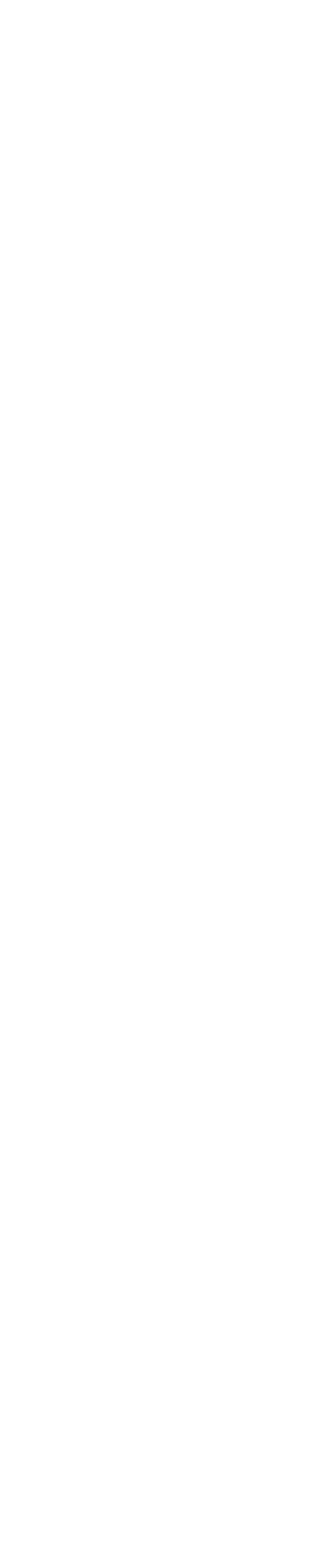
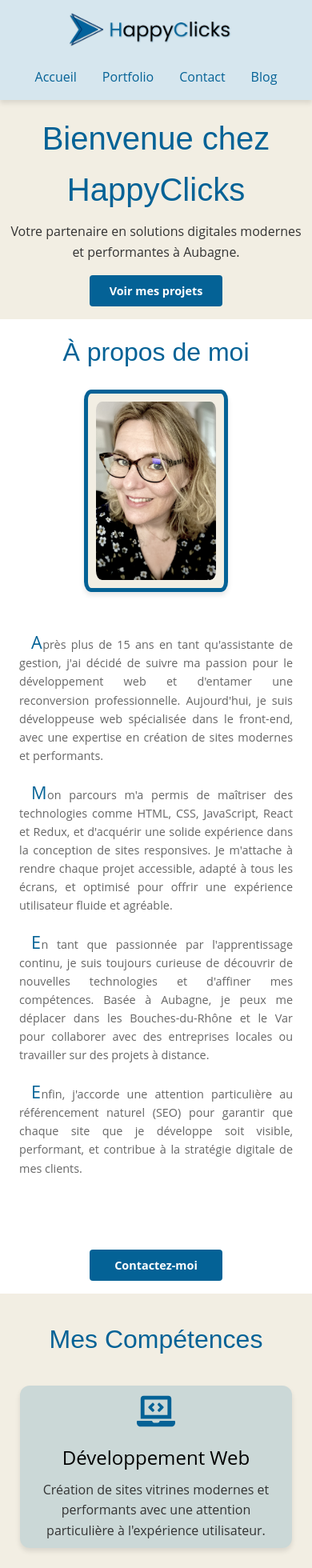
Before and after one commit to CarolineB13/happyclicks, a React (Create React App) app: page / in a window 390 px wide. Shown: the top 1960 px of the page at 80% size. Before the commit the page ends 844 px from the top, so only its background shows below. Built offline with nearby package versions, Linux system fonts and the light colour scheme.

Commit message:
css responsive de home

```diff
--- a/package.json
+++ b/package.json
@@ -2,7 +2,7 @@
   "name": "happyclicks",
   "version": "0.1.0",
   "private": true,
-  "homepage": "https://CarolineB13.github.io/happyclicks",
+  "homepage": "/",
   "dependencies": {
     "@fortawesome/fontawesome-svg-core": "^6.6.0",
     "@fortawesome/free-solid-svg-icons": "^6.6.0",
@@ -17,6 +17,7 @@
     "react": "^18.3.1",
     "react-chartjs-2": "^5.2.0",
     "react-dom": "^18.3.1",
+    "react-icons": "^5.3.0",
     "react-markdown": "^9.0.1",
     "react-router-dom": "^6.28.0",
     "react-scripts": "5.0.1",
--- a/src/app/App.js
+++ b/src/app/App.js
@@ -1,31 +1,28 @@
-import React from 'react';
-import { BrowserRouter as Router, Route, Routes } from 'react-router-dom';
-import Home from '../pages/Home/Home';
+import { BrowserRouter, Routes, Route } from "react-router-dom";
+import Header from '../components/Header/Header';
+import Home from "../pages/Home/Home";
 import Portfolio from '../pages/Portfolio/Portfolio';
 import Contact from '../pages/Contact/Contact';
 import Blog from '../pages/Blog/Blog';
 import BlogPost from '../components/Blog/BlogPost';
-import Header from '../components/Header/Header';
+import NotFound from '../pages/NotFound/NotFound';
 import Footer from '../components/Footer/Footer';
-import NotFound from '../pages/NotFound/NotFound';
 
 function App() {
   return (
-    <Router basename="/happyclicks">
+    <BrowserRouter>
     <Header />
-      <div className="main-content">
       <Routes>
         <Route path="/" element={<Home />} />
-
         <Route path="/portfolio" element={<Portfolio />} />
         <Route path="/contact" element={<Contact />} />
         <Route path="/blog" element={<Blog />} />
         <Route path="/blog/:id" element={<BlogPost />} />
         <Route path="*" element={<NotFound />} /> {/* Route 404 */}
+
       </Routes>
-      </div>
       <Footer />
-    </Router>
+    </BrowserRouter>
   );
 }
 
--- a/src/components/Header/Header.css
+++ b/src/components/Header/Header.css
@@ -29,3 +29,29 @@
 .header .nav-link:hover {
   color: var(--accent-color-2); /* Bleu très foncé au survol pour contraste */
 }
+
+@media screen and (max-width: 768px) {
+  .header {
+    flex-direction: column; /* Change la disposition en colonne */
+    align-items: flex-start; /* Aligne les éléments à gauche */
+    padding: var(--spacing-small); /* Réduit les marges */
+  }
+  .header-logo {
+    display: flex;
+    justify-content: center; /* Centre le logo horizontalement */
+    width: 100%; /* S'assure que le logo occupe une ligne entière */
+  }
+  .header-logo img {
+    height: 60px;
+  }
+  .header-nav {
+    margin : auto;
+  }
+
+  .header-nav .nav-link {
+    display: block; /* Les liens s'affichent en bloc */
+    text-align: center; /* Centrer les liens */
+    width: 100%; /* S'adapte à la largeur */
+    padding: var(--spacing-small); /* Ajoute du padding pour une meilleure cliquabilité */
+  }
+}
--- a/src/components/Services/Services.css
+++ b/src/components/Services/Services.css
@@ -1,31 +1,83 @@
-/* Services.css */
-
+/* Section principale */
 .services-section {
   padding: var(--spacing-large) var(--spacing-medium);
   text-align: center;
-    background-color: var(--primary-color); /* Fond clair */
+  background-color: var(--primary-color); /* Beige clair */
+  overflow-x: hidden;
 }
 
+/* Titre */
 .services-section h2 {
   font-family: var(--font-primary);
-    font-size: 2em;
+  font-size: 2.5em;
   color: var(--accent-color-1);
-    margin-bottom: var(--spacing-medium);
+  margin-bottom: var(--spacing-large);
 }
 
-  .custom-list {
-    list-style: none;
-    padding: 0;
+/* Conteneur de cartes */
+.services-container {
+  display: flex;
+  flex-wrap: wrap;
+  gap: var(--spacing-large);
+  justify-content: center;
+  max-width: 100%;
+  box-sizing: border-box;
 }
 
-  .custom-list li {
-    display: flex;
-    align-items: center;
+/* Carte de service */
+.service-card {
+  background-color: var(--background-secondary-color);
+  border-radius: 12px;
+  padding: var(--spacing-medium);
+  width: 30%;
+  box-shadow: var(--box-shadow);
+  text-align: center;
+  transition: transform 0.3s ease, box-shadow 0.3s ease;
+}
+
+.service-card:hover {
+  transform: translateY(-5px);
+  box-shadow: var(--box-shadow-hover);
+}
+
+/* Icônes */
+.service-icon {
+  font-size: 3em;
+  color: var(--accent-color-1);
   margin-bottom: var(--spacing-small);
 }
 
-  .arrow-icon {
-    margin-right: var(--spacing-small); /* Espace entre la flèche et le texte */
-    width: 16px;
-    height: auto;
+/* Titres des cartes */
+.service-card h3 {
+  font-family: var(--font-secondary);
+  font-size: 1.5em;
+  color: var(--text-color);
+  margin-bottom: var(--spacing-small);
 }
+
+/* Texte des cartes */
+.service-card p {
+  font-family: var(--font-secondary);
+  font-size: 1em;
+  color: var(--text-secondary-color);
+  line-height: 1.6;
+}
+
+/* Responsiveness */
+@media screen and (max-width: 768px) {
+  .services-container {
+    flex-direction: column;
+    gap: var(--spacing-medium);
+    padding: 0 var(--spacing-small);
+  }
+
+  .service-card {
+    width: 95%;
+    margin: auto;
+    margin-bottom: var(--spacing-medium);
+    padding: var(--spacing-small);
+  }
+  .services-section h2 {
+    font-size: 2em;
+  }
+}
--- a/src/components/Services/Services.js
+++ b/src/components/Services/Services.js
@@ -1,20 +1,42 @@
-// src/components/Services.js
 import React from 'react';
 import './Services.css';
 import TechnologiesChart from '../TechnologiesChart/TechnologiesChart';
-import arrowIcon from '../../assets/arrow-icon.png';
+import { FaLaptopCode, FaMobileAlt, FaPalette } from 'react-icons/fa';
 
 function Services() {
   return (
     <section className="services-section">
       <h2>Mes Compétences</h2>
-      <ul className="custom-list">
-        <li><img src={arrowIcon} alt="Flèche" className="arrow-icon" />Création de sites vitrines</li>
-        <li><img src={arrowIcon}  alt="Flèche" className="arrow-icon" />Responsive Design</li>
-        <li><img src={arrowIcon}  alt="Flèche" className="arrow-icon" />Développement front-end (HTML, CSS, JavaScript, React)</li>
-      </ul>
+      <div className="services-container">
+        {/* Carte 1 */}
+        <div className="service-card">
+          <FaLaptopCode className="service-icon" />
+          <h3>Développement Web</h3>
+          <p>
+            Création de sites vitrines modernes et performants avec une attention particulière à l'expérience utilisateur.
+          </p>
+        </div>
 
-      {/* Section des Compétences Techniques avec Barres de Progression */}
+        {/* Carte 2 */}
+        <div className="service-card">
+          <FaMobileAlt className="service-icon" />
+          <h3>Responsive Design</h3>
+          <p>
+            Optimisation pour tous les écrans, du téléphone portable à l'écran d'ordinateur, avec un design adaptatif.
+          </p>
+        </div>
+
+        {/* Carte 3 */}
+        <div className="service-card">
+          <FaPalette className="service-icon" />
+          <h3>Front-End Design</h3>
+          <p>
+            Expertise en HTML, CSS, JavaScript, et React pour des interfaces intuitives et modernes.
+          </p>
+        </div>
+      </div>
+
+      {/* Section des Compétences Techniques */}
       <TechnologiesChart />
     </section>
   );
--- a/src/components/TechnologiesChart/TechnologiesChart.css
+++ b/src/components/TechnologiesChart/TechnologiesChart.css
@@ -14,4 +14,12 @@
     font-family: var(--font-primary);
     color: var(--accent-color-1);
     margin-bottom: var(--spacing-large);
+    font-size: 2.5em;
   }
+
+  @media screen and (max-width: 768px) {
+    .technologies-chart h2 {
+      font-size: 2em;
+    }
+
+  }
--- a/src/pages/Home/Home.css
+++ b/src/pages/Home/Home.css
@@ -12,7 +12,7 @@
 
 .welcome-section h1 {
   font-family: var(--font-primary);
-  font-size: 2.5em;
+  font-size: 2.8em;
   color: var(--accent-color-1); /* Bleu profond */
   margin-bottom: var(--spacing-small);
 }
@@ -34,6 +34,8 @@
   border-radius: 4px;
   transition: background-color var(--transition-speed) var(--transition-ease);
   cursor: pointer;
+  width: 150px;
+  text-align: center;
 }
 
 .cta-button:hover {
@@ -56,8 +58,8 @@
   display: flex;
   flex-direction: row;
   align-items: center;
-  gap: var(--spacing-large);
   max-width: 1240px;
+  margin-bottom: 30px;
 }
 
 .about-text {
@@ -66,7 +68,7 @@
 
 .about-section h2 {
   font-family: var(--font-primary);
-  font-size: 2em;
+  font-size: 2.5em;
   color: var(--accent-color-1); /* Bleu profond */
 }
 
@@ -99,6 +101,7 @@
   justify-content: center;
   box-shadow: var(--box-shadow); /* Ombre appliquée sur le cadre */
   background-color: var(--primary-color); /* Beige clair */
+  margin: 60px;
 }
 .about-photo img {
   width: 100%;
@@ -121,6 +124,7 @@
 
 .badge-base {
   display: inline-block;
+  margin-left: 60px;
 }
 
 
@@ -142,7 +146,7 @@
 
 .testimonials-section h2 {
   font-family: var(--font-primary);
-  font-size: 2em;
+  font-size: 2.5em;
   color: var(--accent-color-1); /* Bleu profond */
   margin-bottom: var(--spacing-medium);
 }
@@ -175,7 +179,7 @@
 
 .portfolio-section h2 {
   font-family: var(--font-primary);
-  font-size: 2em;
+  font-size: 2.5em;
   color: var(--accent-color-1); /* Bleu profond */
   margin-bottom: var(--spacing-medium);
 }
@@ -206,3 +210,88 @@
   color: var(--text-secondary-color);
   margin-top: var(--spacing-small);
 }
+
+
+@media screen and (max-width: 768px) {
+  .welcome-section {
+      padding: var(--spacing-medium) var(--spacing-small);
+  }
+
+  .welcome-section h1 {
+      font-size: 2.5em; /* Réduction de la taille du titre */
+  }
+
+  .welcome-section p {
+      font-size: 1em; /* Réduction de la taille du texte */
+  }
+
+  .cta-button {
+      padding: var(--spacing-small) var(--spacing-small);
+      font-size: 0.9em;
+  }
+}
+@media screen and (max-width: 1024px) {
+  .about-content {
+      flex-direction: column; /* Empile les éléments */
+      gap: var(--spacing-medium);
+  }
+
+  .about-photo {
+      width: 150px;
+      margin : 20px;
+  }
+
+  .about-text {
+      text-align: center;
+      margin: var(--spacing-medium);
+  }
+}
+
+@media screen and (max-width: 768px) {
+  .about-section {
+      padding: var(--spacing-medium) var(--spacing-small);
+  }
+  .about-section h2 {
+      font-size: 2em;
+  }
+
+  .about-text__paragraph p {
+      font-size: 0.9em;
+      text-indent: 15px;
+  }
+}
+@media screen and (max-width: 768px) {
+  .testimonials-carousel {
+      flex-direction: column; /* Affiche les témoignages en colonne */
+      gap: var(--spacing-small);
+  }
+
+  .testimonial {
+      width: 100%; /* Utilise toute la largeur */
+      box-shadow: none; /* Réduit l'ombre pour simplifier */
+  }
+  .testimonials-section h2 {
+      font-size: 2em;
+  }
+
+}
+@media screen and (min-width: 1024px) and (max-width: 1150px) {
+  .about-content {
+      display: grid;
+      grid-template-columns: 1fr 2fr; /* Colonne 1/3 et 2/3 */
+      gap: var(--spacing-medium);
+  }
+  .about-photo {
+    grid-column: 1 ;
+    grid-row: 1;
+  }
+  .about-text {
+    grid-column: 2/4 ;
+    grid-row: 1/3;
+    margin-right: 60px;
+  }
+  .linkedin-badge {
+    grid-column: 1;
+    grid-row: 2/3;
+  }
+}
--- a/src/pages/Home/Home.js
+++ b/src/pages/Home/Home.js
@@ -45,9 +45,13 @@ function Home() {
             </p>
           </div>
         </div>
+        <div className="linkedin-badge">
         <LinkedInBadge />
         </div>
-
+        </div>
+        <Link to="/contact" className="cta-button">
+          Contactez-moi
+        </Link>
       </section>
 
       {/* Section Services / Compétences */}
@@ -55,7 +59,7 @@ function Home() {
 
       {/* Section Témoignages */}
       <section className="testimonials-section">
-        <h2>Ce que disent nos clients</h2>
+        <h2>Ce qu'on dit de mon travail</h2>
 
       </section>
     </div>
```
Also changed, not shown: 35 other files (tests, documents, lock files or other folders). Lines whose indentation alone changed are shown as unchanged.
